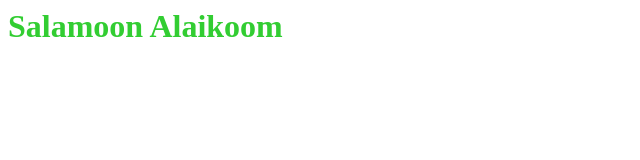
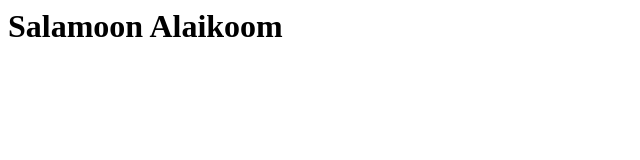
Before and after one commit to itsiantech/dtest, a plain HTML site: page index.html in a window 1280 px wide. Shown: the whole page, without its empty margins (0-640 px from the left). Drawn offline with Linux system fonts and the light colour scheme.

Commit message:
some changes

```diff
--- a/index.html
+++ b/index.html
@@ -1 +1 @@
-<h1 style="color:limegreen">Salamoon Alaikoom</h1>
+<h1 style="">Salamoon Alaikoom</h1>
```
